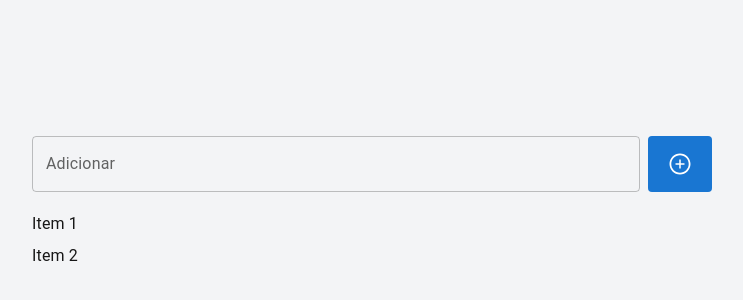
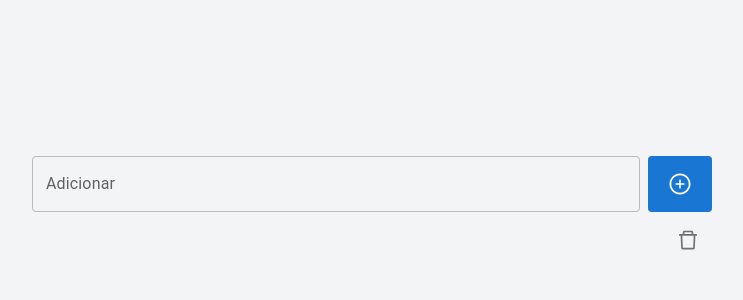
Before and after one commit to andradematheusdev/todo-list, a React (Vite) app: page / in a window 1280 px wide. Shown: the part 192-492 px from the top of the page, without its empty margins (268-1011 px from the left). Built offline with nearby package versions, Linux system fonts and the light colour scheme.

Commit message:
Feat: add tasks to list

```diff
--- a/src/App.tsx
+++ b/src/App.tsx
@@ -1,20 +1,44 @@
 import { Button, TextField } from "@mui/material";
 import { AiOutlinePlusCircle } from "react-icons/ai";
-import { useState } from "react";
+import { useContext, useState } from "react";
 import TaskList from "./components/TaskList";
+import { Context } from "./contexts/TaskContext";
 
 function App() {
-  const [count, setCount] = useState(0);
+  const [newTask, setNewTask] = useState("");
+  const {tasks, setTasks} = useContext(Context);
+
+  function addTask(){
+    setTasks([...tasks, newTask]);
+    setNewTask("");
+  }
+
+  function submitTask(event: React.KeyboardEvent<HTMLDivElement>){
+    if(event.key == 'Enter'){
+      addTask();
+    }
+  }
 
   return (
     <div className="App">
       <div className="wrapper">
         <div className="add-input">
-          <TextField id="outlined-basic" label="Adicionar" variant="outlined" className="task-name" />
-          <Button variant="contained" disableElevation><AiOutlinePlusCircle size={24} /></Button>
+          <TextField
+            id="task"
+            label="Adicionar"
+            variant="outlined"
+            className="task-name"
+            onChange={
+              (text)=>setNewTask(text.target.value)
+            }
+            value={newTask}
+            onKeyDown={(e) => submitTask(e)
+            }
+          />
+          <Button variant="contained" onClick={addTask} disableElevation><AiOutlinePlusCircle size={24} /></Button>
         </div>
         <div>
-          <TaskList />
+          <TaskList data={ tasks } />
         </div>
       </div>
     </div>
--- a/src/components/TaskList.tsx
+++ b/src/components/TaskList.tsx
@@ -1,22 +1,44 @@
-import Box from '@mui/material/Box';
-import List from '@mui/material/List';
-import ListItem from '@mui/material/ListItem';
-import ListItemButton from '@mui/material/ListItemButton';
-import ListItemText from '@mui/material/ListItemText';
+import { Avatar, IconButton, ListItemAvatar, ListItemIcon } from "@mui/material";
+import Box from "@mui/material/Box";
+import List from "@mui/material/List";
+import ListItem from "@mui/material/ListItem";
+import ListItemText from "@mui/material/ListItemText";
+import { useContext } from "react";
+import { AiOutlineDelete } from "react-icons/ai";
+import { Context } from "../contexts/TaskContext";
 
-export default function BasicList() {
+interface ITaskListProps {
+  data: string[] | null;
+}
+
+const TaskList = ({ data }: ITaskListProps) => {
+  const {tasks, setTasks} = useContext(Context);
+  function deleteTask(index: number) {
+      setTasks(tasks.splice(index, 1));
+  }
   return (
-    <Box sx={{ width: '100%'}}>
+    <Box sx={{ width: "100%" }}>
       <nav aria-label="secondary mailbox folders">
         <List>
-          <ListItem disablePadding>
-            <ListItemText primary="Item 1" />
-          </ListItem>
-          <ListItem disablePadding>
-            <ListItemText primary="Item 2" />
-          </ListItem>
+          {data?.map((task, index) => {
+            return (
+              <ListItem
+                secondaryAction={
+                  <IconButton edge="end" aria-label="delete" onClick={() => deleteTask(index)}>
+                    <AiOutlineDelete />
+                  </IconButton>
+                }
+                key={index}
+              >
+                <ListItemText primary={task} />
+                <ListItemIcon />
+              </ListItem>
+            );
+          })}
         </List>
       </nav>
     </Box>
   );
-}
+};
+
+export default TaskList;
--- /dev/null
+++ b/src/contexts/TaskContext.tsx
@@ -0,0 +1,17 @@
+import { createContext, useState } from "react";
+
+export interface ITaskContext {
+  tasks: string[];
+  setTasks: Function;
+}
+
+interface IContextProps {
+  children: React.ReactNode;
+};
+
+export const Context = createContext({} as ITaskContext);
+
+export function TaskContext({ children }: IContextProps) {
+  const [tasks, setTasks] = useState([""]);
+  return <Context.Provider value={{tasks, setTasks}}>{children}</Context.Provider>;
+}
--- a/src/main.tsx
+++ b/src/main.tsx
@@ -1,10 +1,13 @@
 import React from 'react'
 import ReactDOM from 'react-dom/client'
 import App from './App'
+import { TaskContext } from './contexts/TaskContext'
 import './styles/global.css'
 
 ReactDOM.createRoot(document.getElementById('root') as HTMLElement).render(
   <React.StrictMode>
-    <App />
+    <TaskContext>
+      <App />
+    </TaskContext>
   </React.StrictMode>,
 )
```
Also changed, not shown: src/hooks/useLocalStorage.tsx (added, +59 -0 lines).
